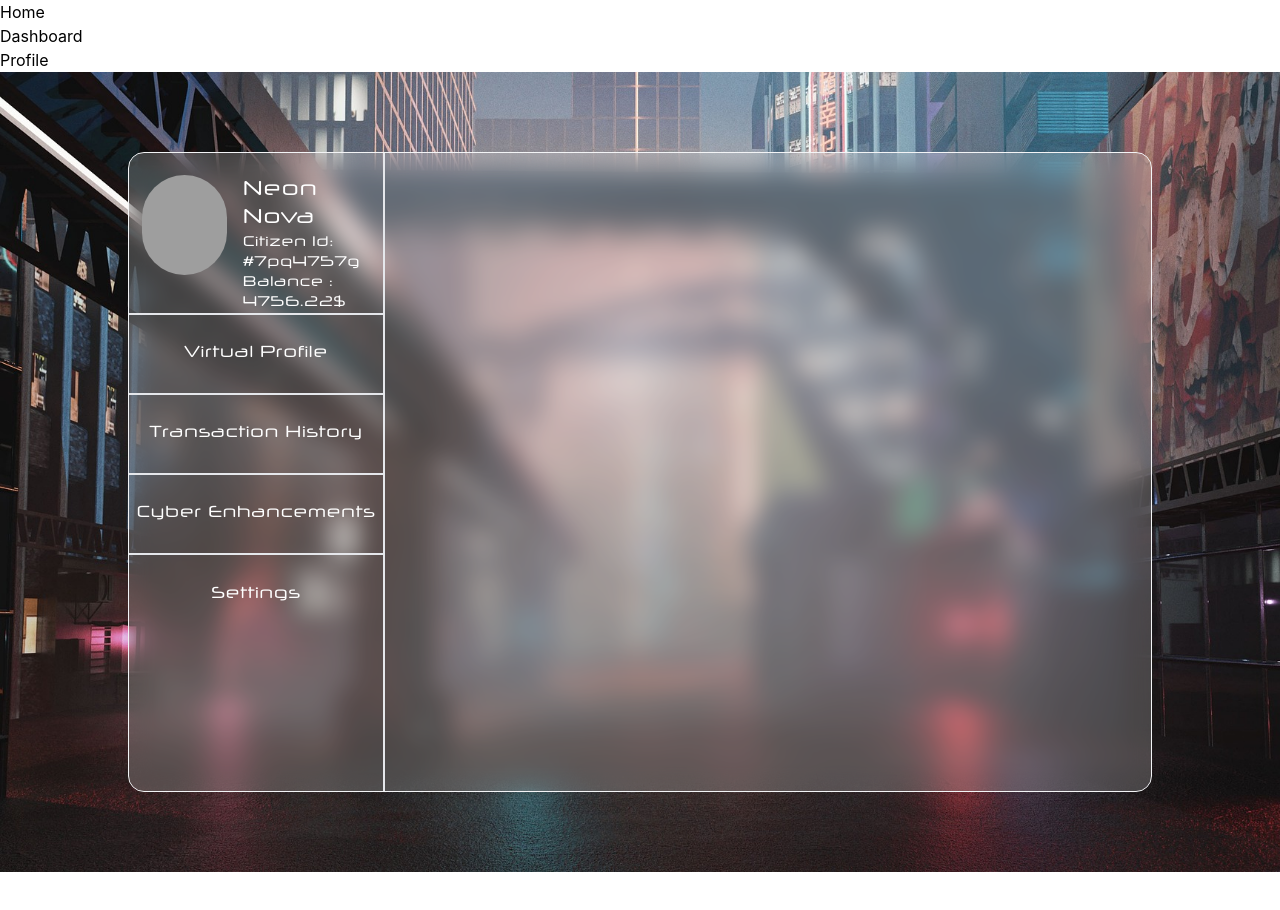
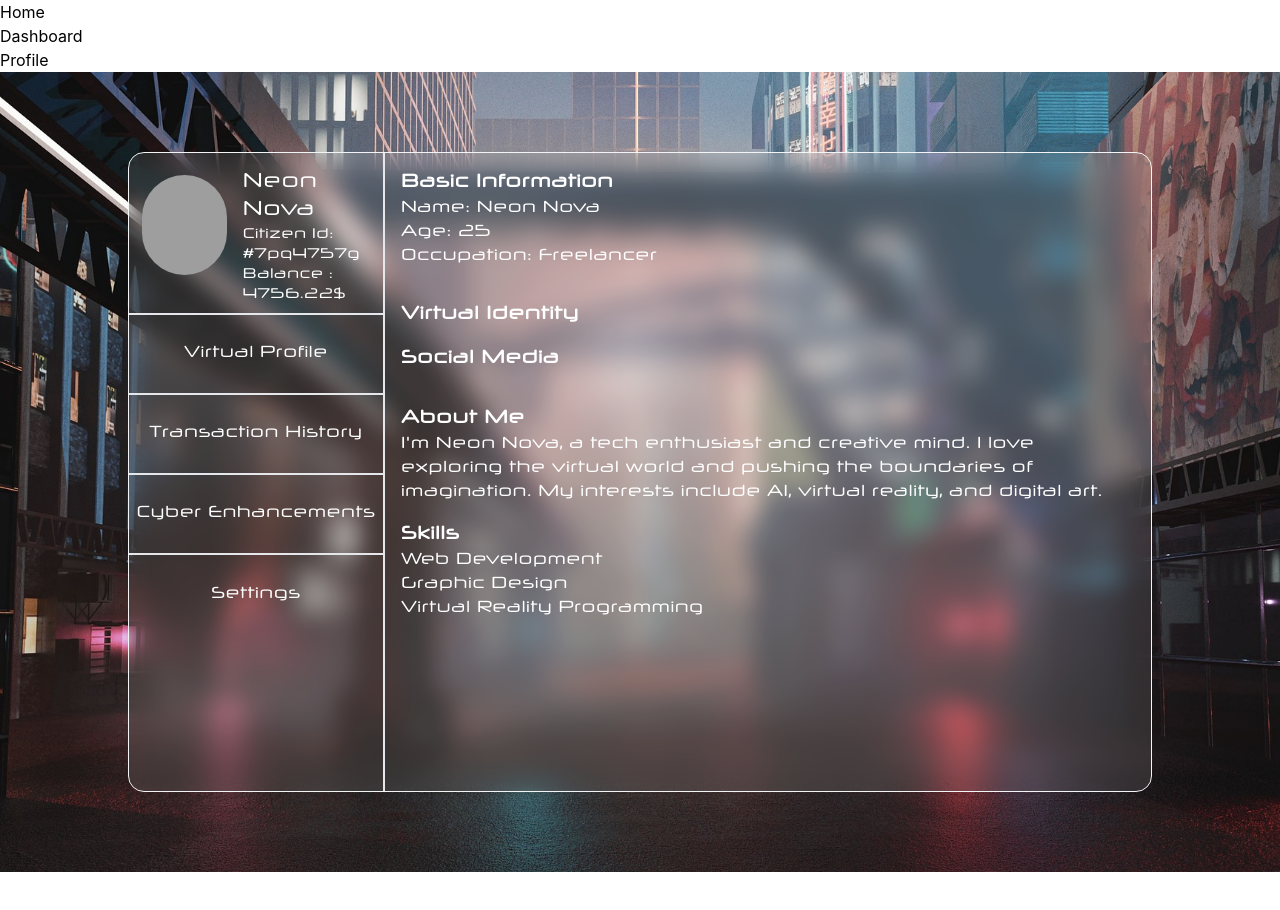
Before and after one commit to HuzefaDohadwala/HAAWKS_Csi_Minithon, a React (Create React App) app in the folder my-app/: page /profile in a window 1280 px wide. Shown: the top 910 px of the page. Built offline with nearby package versions, Linux system fonts and the light colour scheme; grey boxes are pictures that could not be loaded.

Commit message:
Final Push Kedar

```diff
--- a/my-app/src/Pages/Profile.css
+++ b/my-app/src/Pages/Profile.css
@@ -8,7 +8,7 @@
 .overlay{
     width: 80vw;
     height: 80vh;
-    background-color: rgba(255, 255, 255, 0.2);
+    background-color: rgba(255, 255, 255, 0.1);
 }
 
 .sidebar-logo{
--- a/my-app/src/Pages/Profile.jsx
+++ b/my-app/src/Pages/Profile.jsx
@@ -1,9 +1,10 @@
 import React from 'react'
 import "./Profile.css";
+import Img from '../img/qr.jpg'
 
 const Profile = () => {
   return (
-    <div className=" h-screen w-screen flex justify-center items-center parent">
+    <div className=" h-screen w-screen flex justify-center items-center parent font-neuropol text-[#FFFFFF] ">
 
         <div className="flex rounded-2xl bg-gray-400  bg-clip-padding backdrop-filter backdrop-blur-md border border-gray-100 overlay">
 
@@ -14,9 +15,9 @@ const Profile = () => {
 
               </div>
               <div className="sidebar-top-content w-1/2 h-[160px] ">
-                <h1 className='text-xl mt-6'>Neon Nova</h1>
+                <h1 className='text-xl mt-4'>Neon Nova</h1>
                 <p className='text-sm '>Citizen Id: #7pq4757g</p>
-                <p className='text-sm  '>Balance : 4756.22$</p>
+                <p className='text-sm  mb-2'>Balance : 4756.22$</p>
               </div>
             </div>
 
@@ -42,7 +43,52 @@ const Profile = () => {
 
           <div className="right-content h-full w-full">
 
-          </div>
+  {/* Top Section: Basic Information */}
+  <div className="top-section p-4 ">
+    <h2 className="text-lg font-bold">Basic Information</h2>
+    <p>Name: Neon Nova</p>
+    <p>Age: 25</p>
+    <p>Occupation: Freelancer</p>
+  </div>
+
+  {/* Middle Section: Virtual Identity QR Code and Social Media Links */}
+  <div className="middle-section p-4 ">
+    <h2 className="text-lg font-bold">Virtual Identity</h2>
+    {/* Insert QR code image here */}
+    <div className="qr-code">
+      {/* QR code image */}
+    </div>
+    <h2 className="text-lg font-bold mt-4">Social Media</h2>
+    <div className="social-links">
+      {/* Insert social media icons/links here */}
+    </div>
+  </div>
+
+  {/* Bottom Section: Short Bio, Interests, and Skills */}
+  <div className="bottom-section p-4">
+    <h2 className="text-lg font-bold">About Me</h2>
+    <p>
+      I'm Neon Nova, a tech enthusiast and creative mind. I love exploring the
+      virtual world and pushing the boundaries of imagination. My interests
+      include AI, virtual reality, and digital art.
+    </p>
+    <h2 className="text-lg font-bold mt-4">Skills</h2>
+    <ul className="skills-list">
+      <li>Web Development</li>
+      <li>Graphic Design</li>
+      <li>Virtual Reality Programming</li>
+    </ul>
+  </div>
+</div>
+
+{/* <div className="image-section p-4">
+    <img
+      src={Img}
+      alt="Profile Image"
+      className=" w-100 h-40 object-cover"
+    />
+  </div> */}
+
         </div>
     </div>
   )
```
Also changed, not shown: my-app/src/img/qr.jpg (added).
